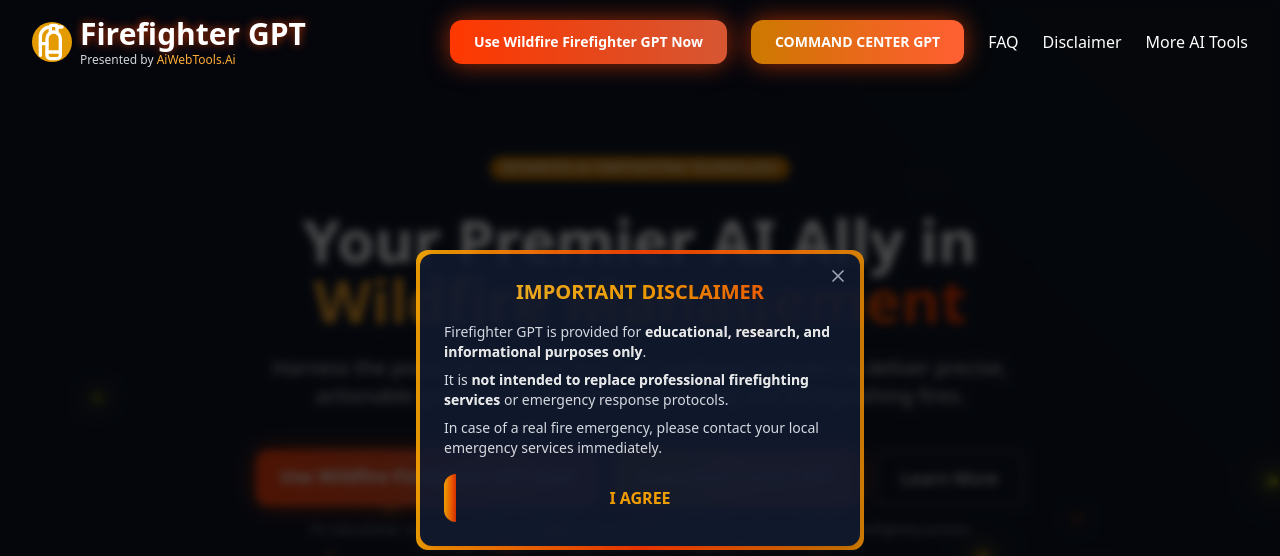
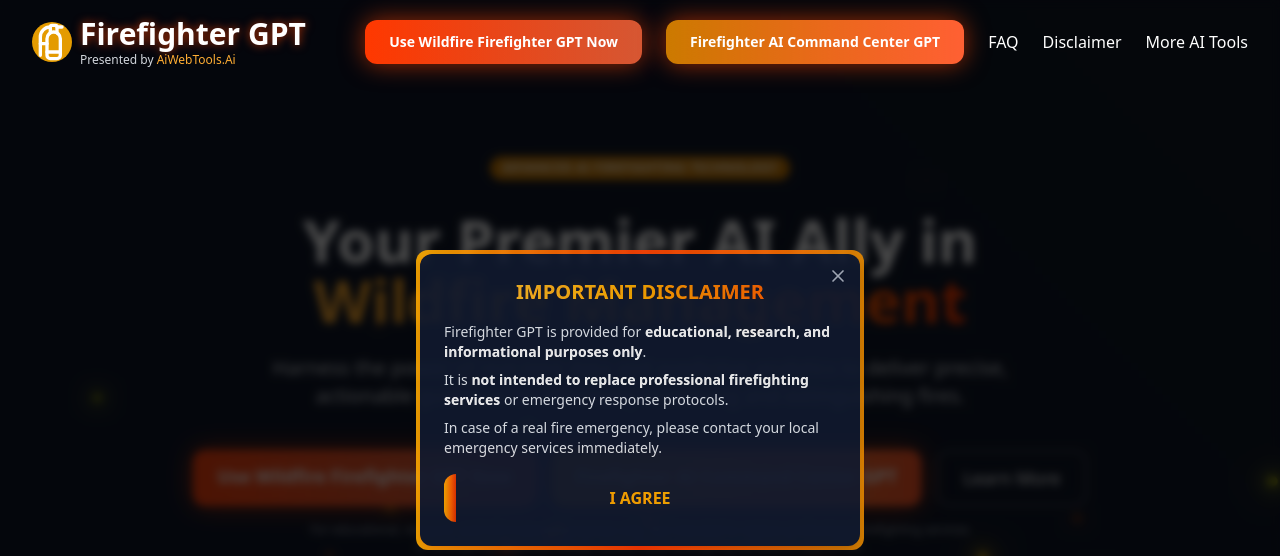
Before and after one commit to aiwebtools/firefightergpt, a React (Vite) app: page / in a window 1280 px wide. Shown: the top 556 px of the page. Built offline with nearby package versions, Linux system fonts and the light colour scheme.

Commit message:
Fix button labels
Update button labels to use the full name "Firefighter AI Command Center GPT".

```diff
--- a/src/components/Footer.tsx
+++ b/src/components/Footer.tsx
@@ -1,3 +1,4 @@
+
 import React from 'react';
 import Logo from './Logo';
 import { ArrowRight, Mail, Phone } from 'lucide-react';
@@ -31,7 +32,7 @@ const Footer: React.FC = () => {
                 rel="noopener noreferrer"
                 className="cyber-button text-sm inline-flex items-center gap-2 bg-gradient-to-r from-fire-600 to-flame-500"
               >
-                COMMAND CENTER GPT
+                Firefighter AI Command Center GPT
                 <ArrowRight className="w-4 h-4" />
               </a>
             </div>
@@ -58,7 +59,7 @@ const Footer: React.FC = () => {
                   rel="noopener noreferrer"
                   className="text-gray-300 hover:text-fire-400 transition-colors"
                 >
-                  Command Center GPT
+                  Firefighter AI Command Center GPT
                 </a>
               </li>
               <li>
--- a/src/components/Header.tsx
+++ b/src/components/Header.tsx
@@ -51,7 +51,7 @@ const Header: React.FC = () => {
             rel="noopener noreferrer"
             className="cyber-button text-sm bg-gradient-to-r from-fire-600 to-flame-500"
           >
-            COMMAND CENTER GPT
+            Firefighter AI Command Center GPT
           </a>
           <a href="#faq" className="text-white hover:text-fire-400 transition-colors font-medium">
             FAQ
@@ -99,7 +99,7 @@ const Header: React.FC = () => {
               className="cyber-button text-center bg-gradient-to-r from-fire-600 to-flame-500"
               onClick={() => setIsMobileMenuOpen(false)}
             >
-              COMMAND CENTER GPT
+              Firefighter AI Command Center GPT
             </a>
             <a
               href="#faq"
--- a/src/components/Hero.tsx
+++ b/src/components/Hero.tsx
@@ -31,7 +31,7 @@ const Hero: React.FC = () => {
               Use Wildfire Firefighter GPT Now
             </a>
             <a href="https://chatgpt.com/g/g-67dab29f4bb88191baf574b8fbb4cb0d-firefighter-ai-command-center-gpt" target="_blank" rel="noopener noreferrer" className="cyber-button text-base sm:text-lg bg-gradient-to-r from-fire-600 to-flame-500">
-              Command Center GPT
+              Firefighter AI Command Center GPT
             </a>
             <a href="#features" className="px-6 py-3 bg-transparent border-2 border-white/20 hover:border-white/40 text-white rounded-lg
                         transition-all duration-300 font-medium text-base sm:text-lg hover:bg-white/5">
--- a/src/components/HowItWorks.tsx
+++ b/src/components/HowItWorks.tsx
@@ -109,7 +109,7 @@ const HowItWorks: React.FC = () => {
             rel="noopener noreferrer"
             className="cyber-button text-base inline-flex items-center justify-center gap-2 bg-gradient-to-r from-fire-600 to-flame-500"
           >
-            Command Center GPT
+            Firefighter AI Command Center GPT
             <ArrowRight className="w-4 h-4" />
           </a>
         </div>
```
